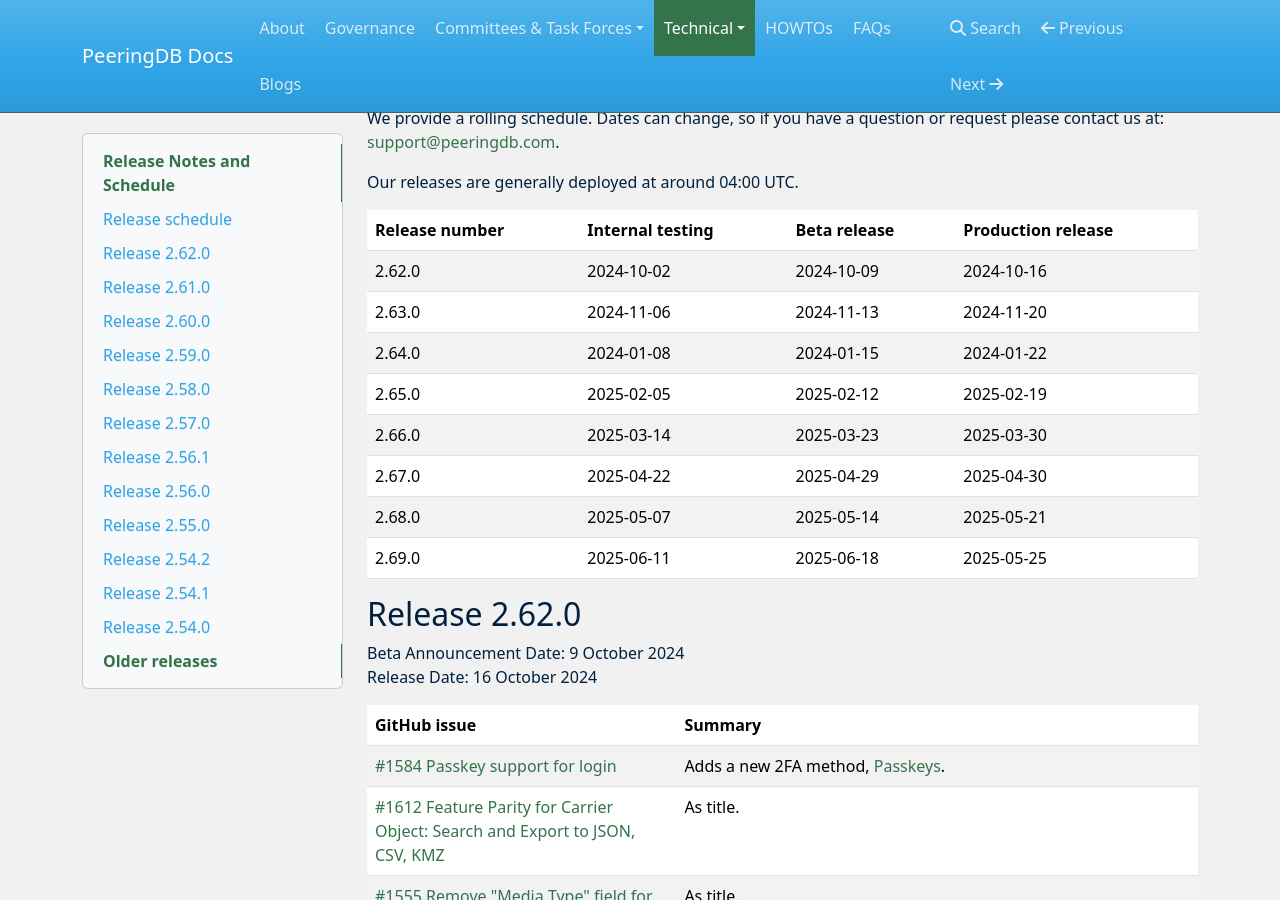
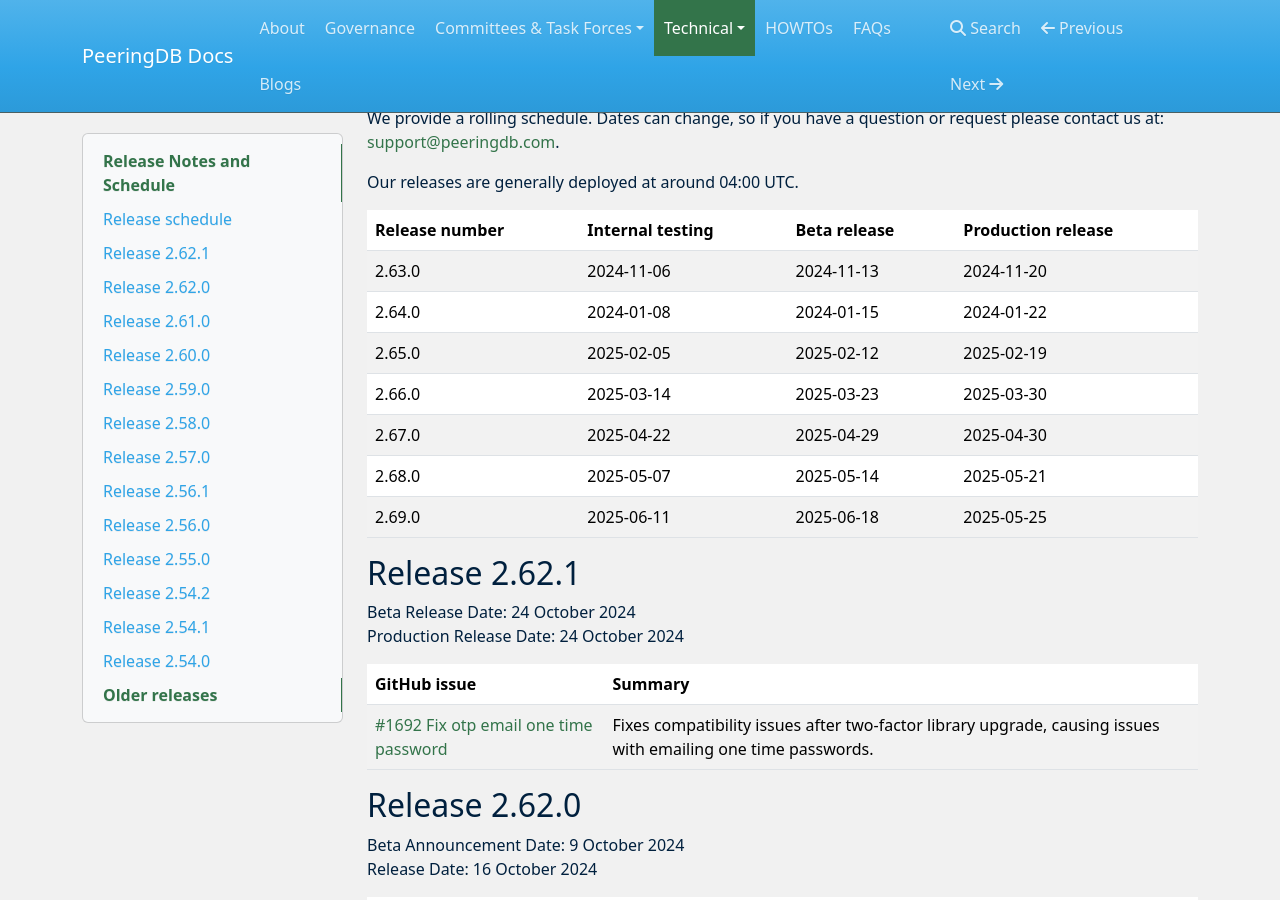
Before and after one commit to peeringdb/docs, an MkDocs documentation site: the page built from docs/release_notes/index.md, in a window 1280 px wide and 900 px high, scrolled down 324 px. Built offline with MkDocs 1.6.1, drawn with Linux system fonts in a browser that asks for light colours; nearby versions of some CDN libraries.

Commit message:
Update index.md (#346)
Release note for 2.62.1 - to fix an email otp issue

```diff
--- a/docs/release_notes/index.md
+++ b/docs/release_notes/index.md
@@ -14,7 +14,6 @@
 
 | **Release number** | **Internal testing** | **Beta release** | **Production release** |
 | -------------- | ---------------- | ------------ | ------------------ |
-| 2.62.0 | 2024-10-02 | 2024-10-09 | 2024-10-16 |
 | 2.63.0 | 2024-11-06 | 2024-11-13 | 2024-11-20 |
 | 2.64.0 | 2024-01-08 | 2024-01-15 | 2024-01-22 |
 | 2.65.0 | 2025-02-05 | 2025-02-12 | 2025-02-19 |
@@ -22,6 +21,16 @@
 | 2.67.0 | 2025-04-22 | 2025-04-29 | 2025-04-30 |
 | 2.68.0 | 2025-05-07 | 2025-05-14 | 2025-05-21 |
 | 2.69.0 | 2025-06-11 | 2025-06-18 | 2025-05-25 |
+
+## Release 2.62.1
+
+Beta Release Date: 24 October 2024
+Production Release Date: 24 October 2024
+
+| **GitHub issue** | **Summary** |
+| ----------------- | ----------- |
+| [#1692 Fix otp email one time password](https://github.com/peeringdb/peeringdb/pull/1692) | Fixes compatibility issues after two-factor library upgrade, causing issues with emailing one time passwords.|
+
 
 ## Release 2.62.0
 
```
